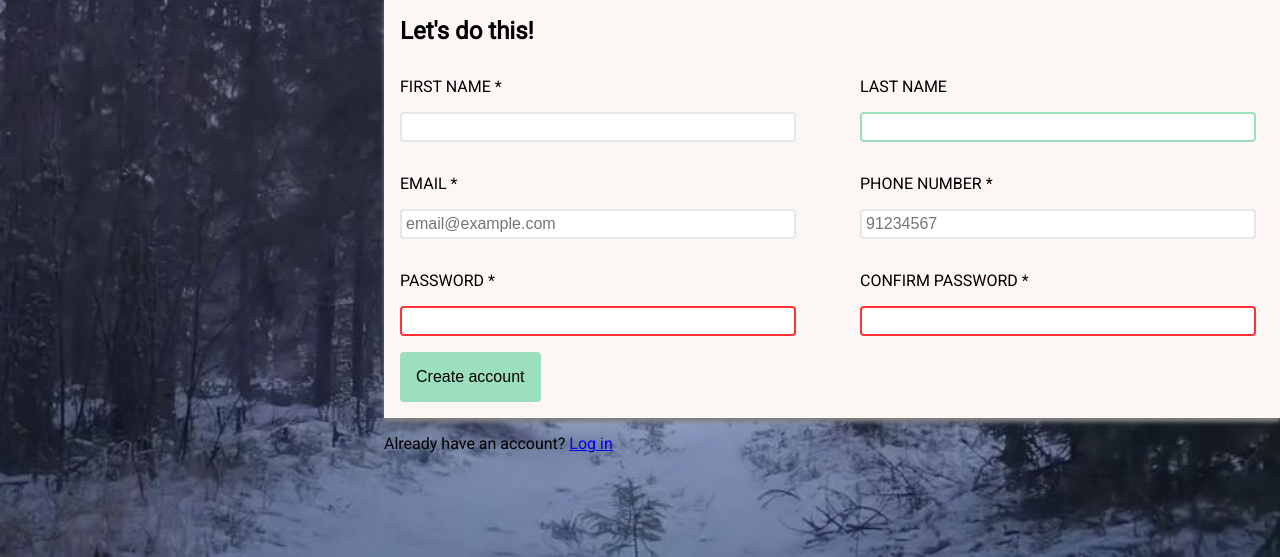
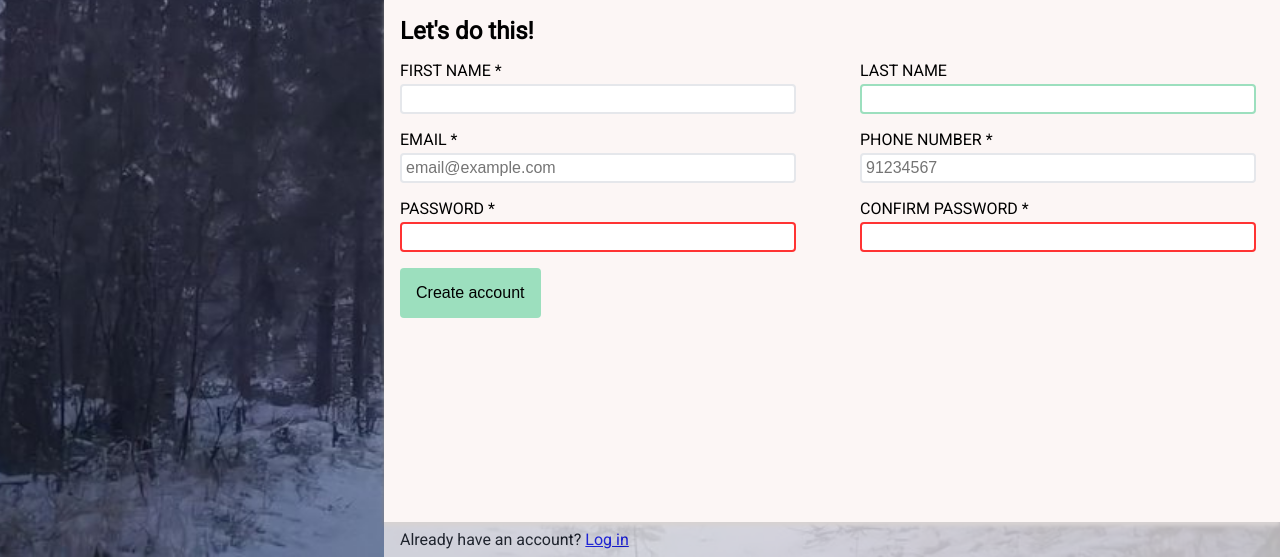
Before and after one commit to bbbbcccd/sign-up-form, a plain HTML site: page index.html in a window 1280 px wide. Shown: the part 243-800 px from the top of the page. Drawn offline with Linux system fonts and the light colour scheme.

Commit message:
Add style to footer

```diff
--- a/styles.css
+++ b/styles.css
@@ -63,6 +63,7 @@ p.description > span {
 }
 
 form {
+    flex: 1;
     background-color: var(--snow-color);
     padding: 0 1rem;
     box-shadow: 0 0.25rem 0.25rem grey;
@@ -82,6 +83,11 @@ form li {
     display: flex;
     gap: 4rem;
     padding-top: 1rem;
+}
+
+form p {
+    margin-top: 0;
+    margin-bottom: 0.25rem;
 }
 
 input {
@@ -123,3 +129,11 @@ button:active {
     transform: scale(0.98);
     box-shadow: 1px 1px 22px 1px var(--valid-color);
 }
+
+p.footer {
+    flex: 0;
+    padding: 0.5rem 1rem;
+    margin: 0;
+    background-color: var(--snow-color);
+    opacity: 0.7;
+}
```
